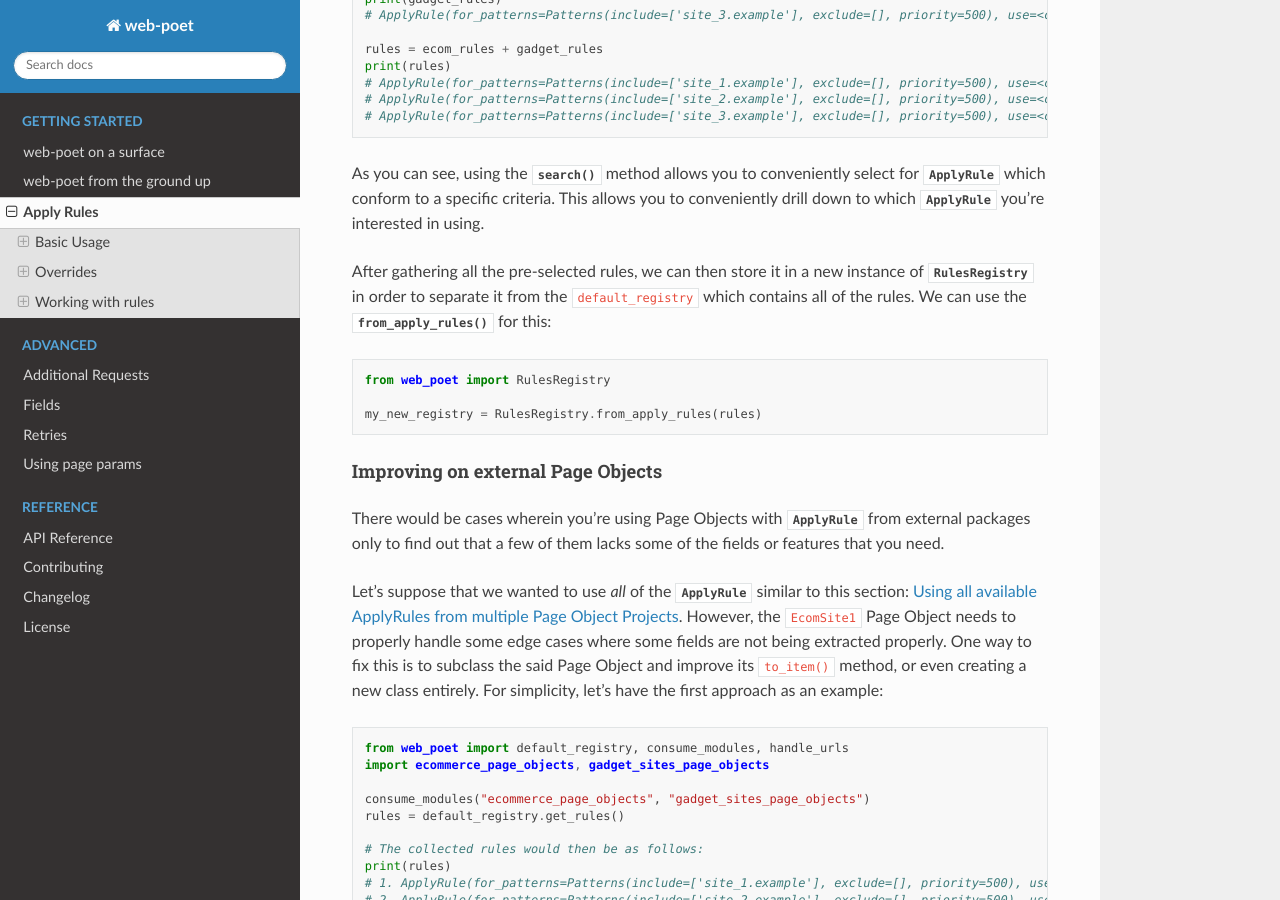
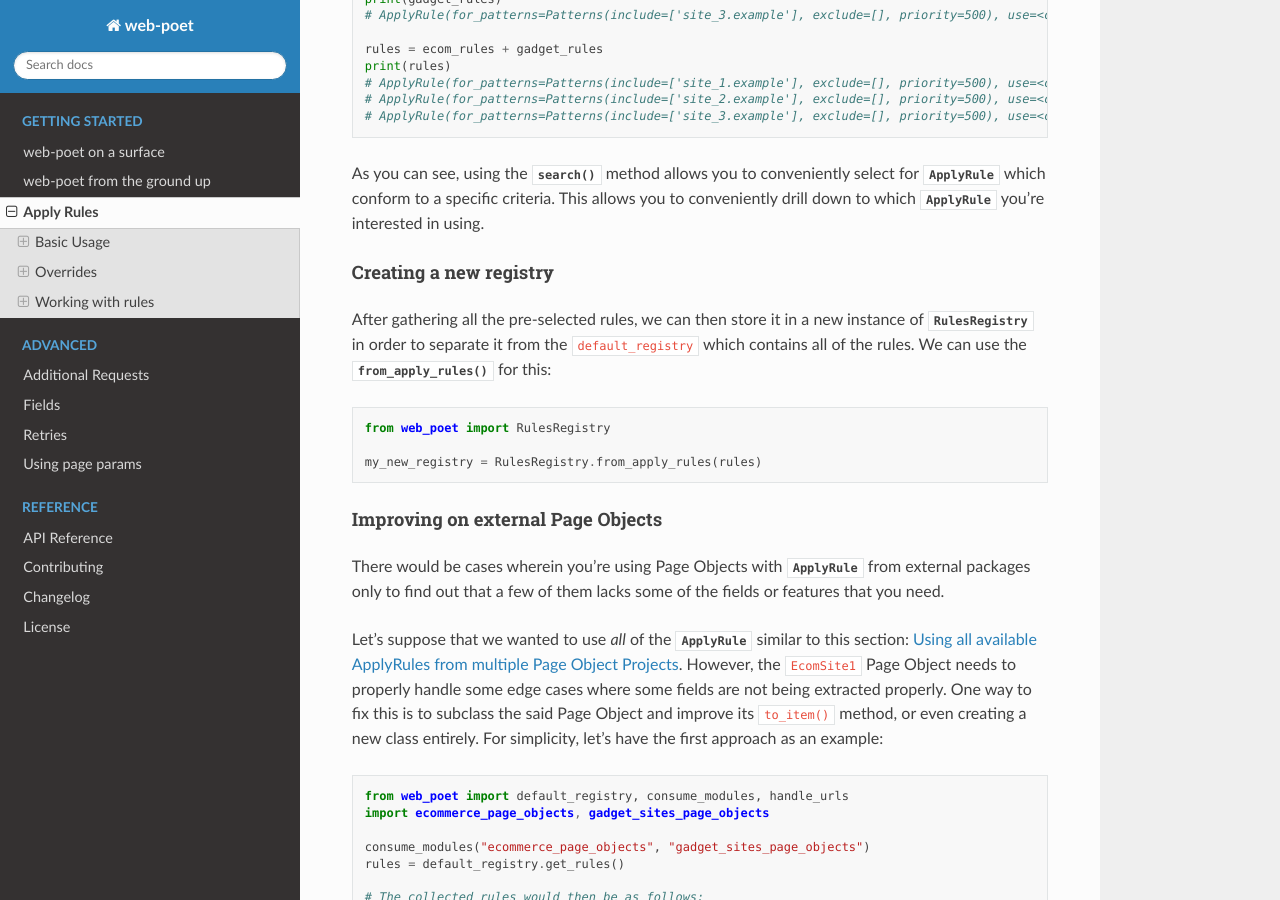
Before and after one commit to scrapinghub/web-poet, a Sphinx documentation site: the page built from docs/intro/rules.rst, in a window 1280 px wide and 900 px high, scrolled down 8544 px. Built offline with Sphinx 7.4.7 and the Read the Docs theme 2.0.0, drawn with Linux system fonts in a browser that asks for light colours.

Commit message:
fix the documentation build

```diff
--- a/docs/intro/rules.rst
+++ b/docs/intro/rules.rst
@@ -492,6 +492,9 @@ using.
 
 .. _rules-custom-registry:
 
+Creating a new registry
+"""""""""""""""""""""""
+
 After gathering all the pre-selected rules, we can then store it in a new instance
 of :class:`~.RulesRegistry` in order to separate it from the ``default_registry``
 which contains all of the rules. We can use the :meth:`~.RulesRegistry.from_apply_rules`
```
